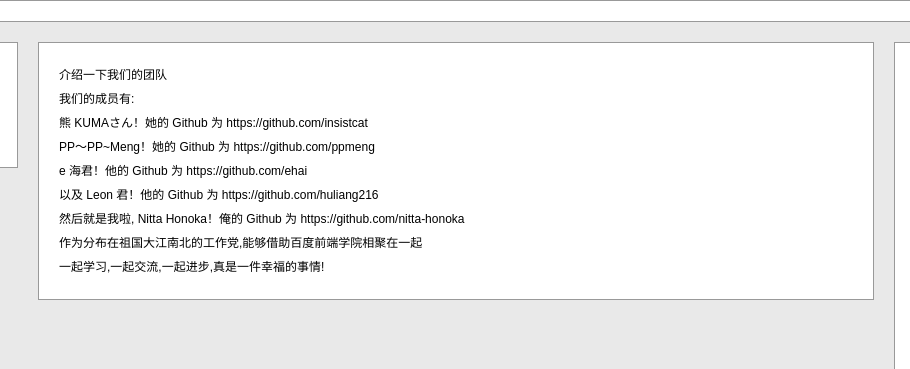
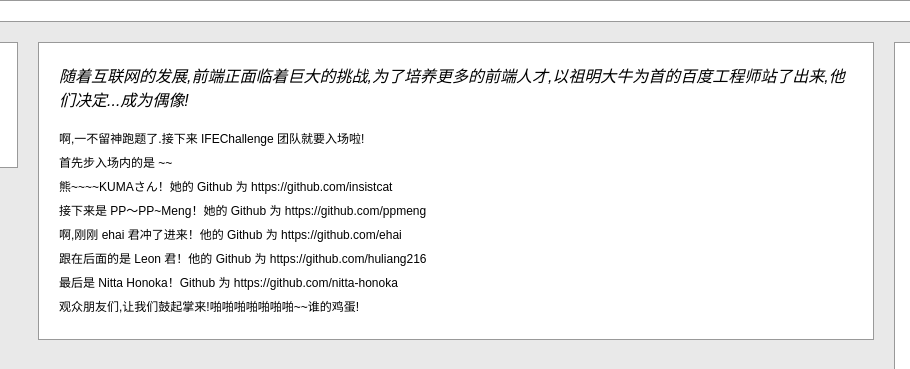
Before and after one commit to nitta-honoka/BaiduIFE-task01-3-Column-Layout, a plain HTML site: page index.html in a window 1280 px wide. Shown: the top 369 px of the page, 224-1134 px from the left. Drawn offline with Linux system fonts and the light colour scheme.

Commit message:
fix($browser): 优化标签

```diff
--- a/css/style.css
+++ b/css/style.css
@@ -47,9 +47,6 @@ body {
 .com-padding {
     padding: 20px;
 }
-.main-container {
-    padding-bottom: 200px;
-}
 /*浮动三列布局*/
 .content {
     min-width: 980px;
@@ -66,9 +63,12 @@ body {
 .middle {
     margin: 0 140px 0 220px;
 }
-.left pre {
+.left span {
     float: right;
     font-size: 12px;
+}
+.middle section {
+    margin-bottom: 1em;
 }
 .middle p {
     font-size: 12px;
--- a/index.html
+++ b/index.html
@@ -8,29 +8,29 @@
 <body>
 <div class="main-container com-border com-padding">
     <div class="content bg-gray com-border com-padding clearfix">
-        <div class="left bg-white com-border com-padding">
-            <div class="group-container">
+        <aside class="left bg-white com-border com-padding">
                 <img src="img/group-logo.jpg" alt="group-logo" class="com-image">
-                <pre>IFEChallenge</pre>
-            </div>
-        </div>
-        <div class="right bg-white com-border com-padding">
+                <span>IFEChallenge</span>
+        </aside>
+        <aside class="right bg-white com-border com-padding">
             <img src="img/member-logo-01.jpeg" alt="kuma" class="com-image">
             <img src="img/member-logo-02.jpeg" alt="ppmeng" class="com-image">
             <img src="img/member-logo-03.png" alt="ehai" class="com-image">
             <img src="img/member-logo-04.png" alt="leon" class="com-image">
             <img src="img/member-logo-05.jpeg" alt="nitta honoka" class="com-image">
-        </div>
+        </aside>
         <div class="middle bg-white com-border com-padding">
-            <p>介绍一下我们的团队</p>
-            <p>我们的成员有:</p>
-            <p>熊 KUMAさん！她的 Github 为 https://github.com/insistcat</p>
-            <p>PP〜PP~Meng！她的 Github 为 https://github.com/ppmeng</p>
-            <p>e 海君！他的 Github 为 https://github.com/ehai</p>
-            <p>以及 Leon 君！他的 Github 为 https://github.com/huliang216</p>
-            <p>然后就是我啦, Nitta Honoka！俺的 Github 为 https://github.com/nitta-honoka</p>
-            <p>作为分布在祖国大江南北的工作党,能够借助百度前端学院相聚在一起</p>
-            <p>一起学习,一起交流,一起进步,真是一件幸福的事情!</p>
+            <section>
+                <i>随着互联网的发展,前端正面临着巨大的挑战,为了培养更多的前端人才,以祖明大牛为首的百度工程师站了出来,他们决定...成为偶像!</i>
+            </section>
+            <p>啊,一不留神跑题了.接下来 IFEChallenge 团队就要入场啦!</p>
+            <p>首先步入场内的是 ~~</p>
+            <p>熊~~~~KUMAさん！她的 Github 为 https://github.com/insistcat</p>
+            <p>接下来是 PP〜PP~Meng！她的 Github 为 https://github.com/ppmeng</p>
+            <p>啊,刚刚 ehai 君冲了进来！他的 Github 为 https://github.com/ehai</p>
+            <p>跟在后面的是 Leon 君！他的 Github 为 https://github.com/huliang216</p>
+            <p>最后是 Nitta Honoka！Github 为 https://github.com/nitta-honoka</p>
+            <p>观众朋友们,让我们鼓起掌来!啪啪啪啪啪啪啪~~谁的鸡蛋!</p>
         </div>
     </div>
 </div>
```
